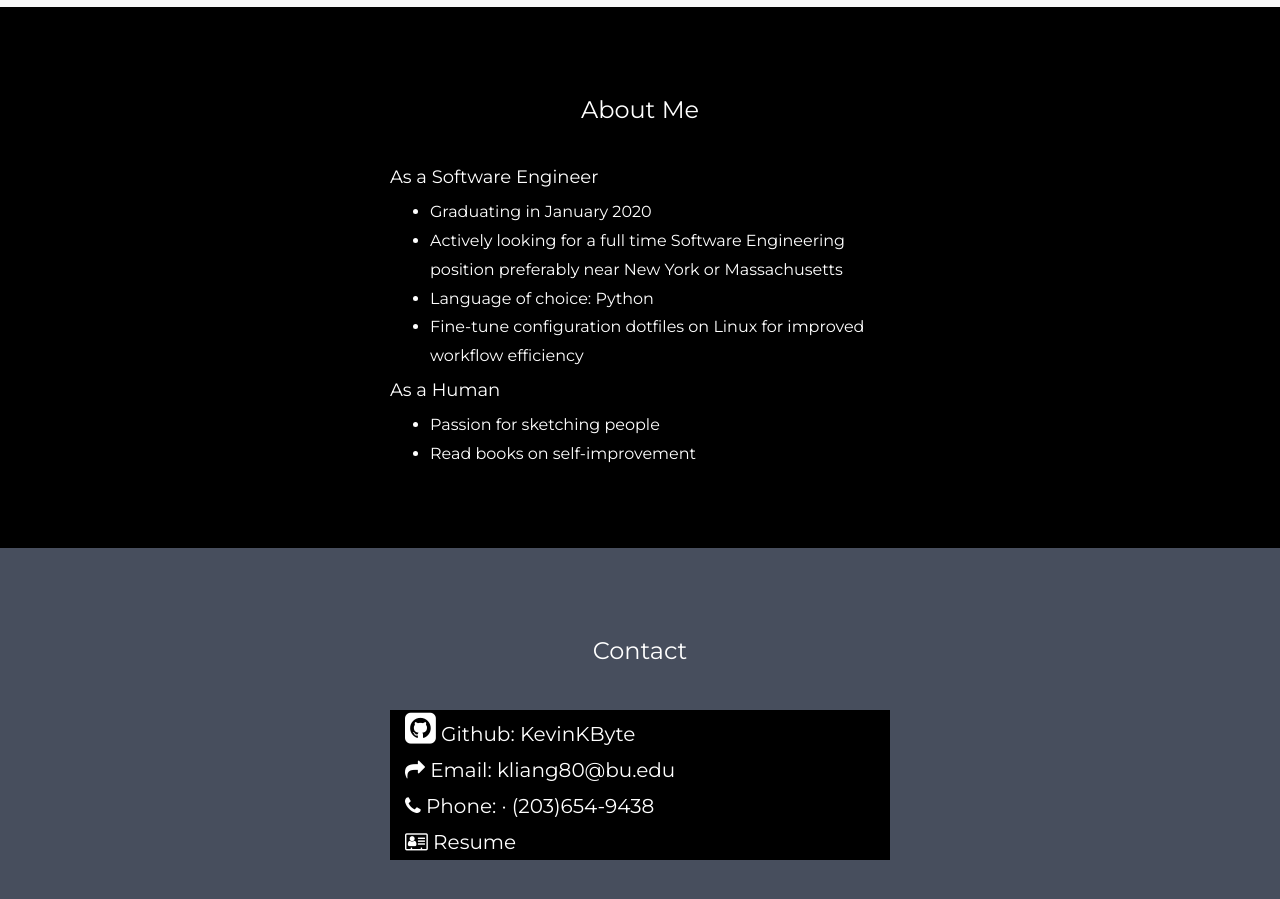
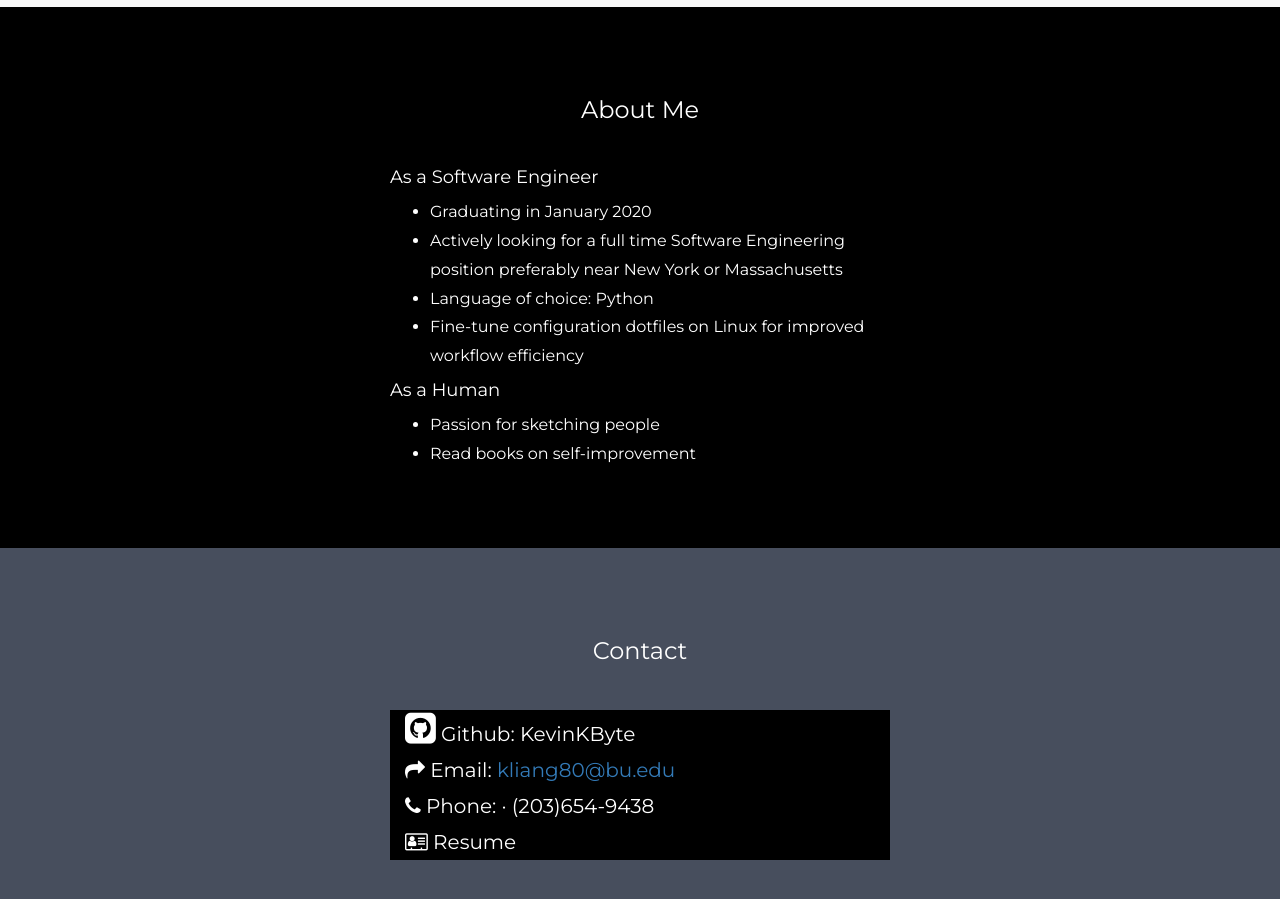
Before and after one commit to KevinKbyte/KevinKbyte.github.io, a plain HTML site: page index.html in a window 1280 px wide. Shown: the part 73-972 px from the top of the page. Drawn offline with nearby package versions, Linux system fonts and the light colour scheme.

Commit message:
Add a mailto link

```diff
--- a/index.html
+++ b/index.html
@@ -71,7 +71,7 @@
   <div class="bg-1" style="width:40% ;height:70%; margin:0 auto;text-align:left;padding-left:5px;">
 
       <a style="color:white;" href="https://github.com/kevinkbyte"><div style="padding-left:10px;font-size:36px; " class="fa fa-github-square"></div>  Github: KevinKByte</a> <br />
-      <a style="color:white;" href="#"><div style="padding-left:10px; " class="fa fa-mail-forward " ></div></a>  Email: kliang80@bu.edu <br />
+      <a style="color:white;" href="#"><div style="padding-left:10px; " class="fa fa-mail-forward " ></div></a>  Email: <a href="mailto:kliang80@bu.edu">kliang80@bu.edu</a> <br />
       <a style="color:white;"> <div style="padding-left:10px; " class="fa fa-phone"></div> Phone: · (203)654-9438 </a> <br />
       <a style="color:white;" href="my_resume.pdf"> <div style="padding-left:10px; " class="fa fa-address-card-o"></div> Resume </a> <br />
   </div>
```
